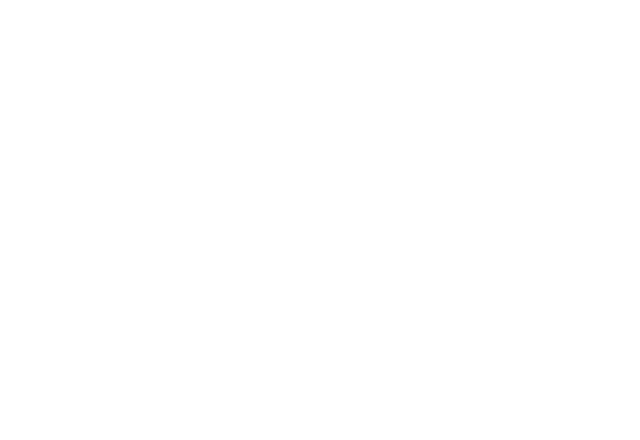
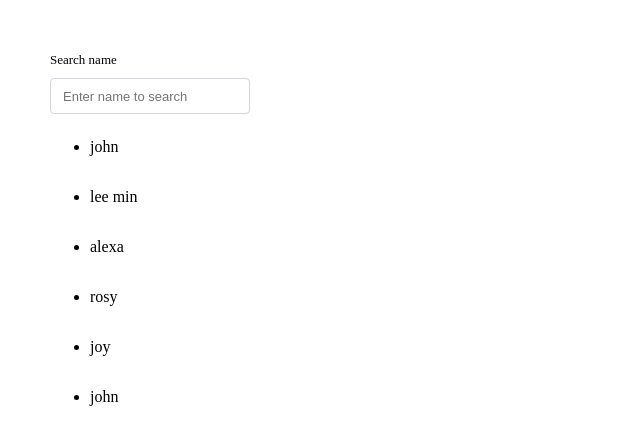
Before and after one commit to Natalka2019/todo-vue, a Vue app: page /users in a window 1280 px wide. Before the commit this address had no page. Shown: the top 440 px of the page, without its empty margins (0-640 px from the left). Built offline with nearby package versions, Linux system fonts and the light colour scheme.

Commit message:
add users page with filter

```diff
--- a/src/router/index.js
+++ b/src/router/index.js
@@ -1,6 +1,7 @@
 import { createRouter, createWebHistory } from "vue-router";
 import TodosPage from "../views/TodosPage/TodosPage";
 import SignUpPage from "../views/SignUpPage/SignUpPage";
+import UsersPage from "../views/UsersPage/UsersPage";
 
 const routes = [
   {
@@ -13,6 +14,11 @@
     name: "Todos",
     component: TodosPage,
   },
+  {
+    path: "/users",
+    name: "Users",
+    component: UsersPage,
+  },
 ];
 
 const router = createRouter({
--- /dev/null
+++ b/src/views/UsersPage/UsersPage.vue
@@ -0,0 +1,74 @@
+<template>
+  <div class="container">
+    <inputRegular
+      class="inputFieldContainer"
+      inputFieldClass="inputField"
+      label="Search name"
+      :placeholder="capitalize(placeholder)"
+      v-model.trim="search"
+      type="text"
+    />
+    <ul v-for="user in searchResult" v-bind:key="user.id">
+      <li>{{ user.name }}</li>
+    </ul>
+  </div>
+</template>
+
+<script setup>
+import { ref, computed } from "vue";
+import inputRegular from "../../components/inputRegular.vue";
+
+const search = ref("");
+const placeholder = "enter name to search";
+const users = [
+  { id: 1, name: "john", email: "john@xyz.com" },
+  { id: 2, name: "lee min", email: "leemin@xyz.com" },
+  { id: 3, name: "alexa", email: "alexa@xyz.com" },
+  { id: 4, name: "rosy", email: "rosy@xyz.com" },
+  { id: 5, name: "joy", email: "joy@xyz.com" },
+  { id: 6, name: "john", email: "john@vue.com" },
+];
+
+const searchResult = computed(() => {
+  if (search.value) {
+    return users.filter((item) => {
+      return search.value
+        .toLowerCase()
+        .split(" ")
+        .every((v) => item.name.toLowerCase().includes(v));
+    });
+  } else {
+    return users;
+  }
+});
+
+const capitalize = (value) => {
+  if (!value) {
+    return "";
+  }
+  value = value.toString();
+  return value.charAt(0).toUpperCase() + value.slice(1);
+};
+</script>
+<style scoped>
+.container {
+  display: flex;
+  flex-direction: column;
+  padding: 50px;
+}
+
+.inputFieldContainer {
+  width: 200px;
+  margin-bottom: 8px;
+  font-size: 13px;
+  line-height: 20px;
+}
+
+::v-deep .inputField {
+  height: 36px;
+  padding: 8px 12px;
+  background: #ffffff;
+  border: 1px solid #cfd6de;
+  border-radius: 4px;
+}
+</style>
```
